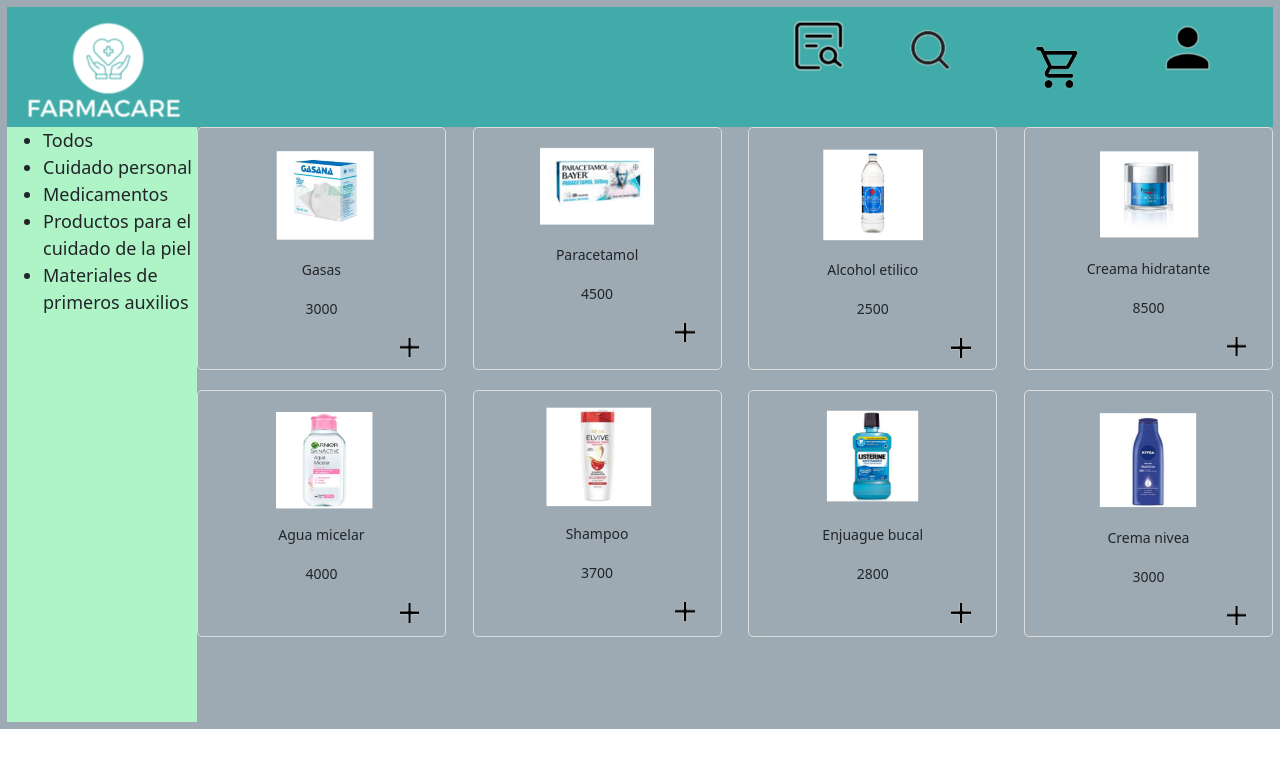
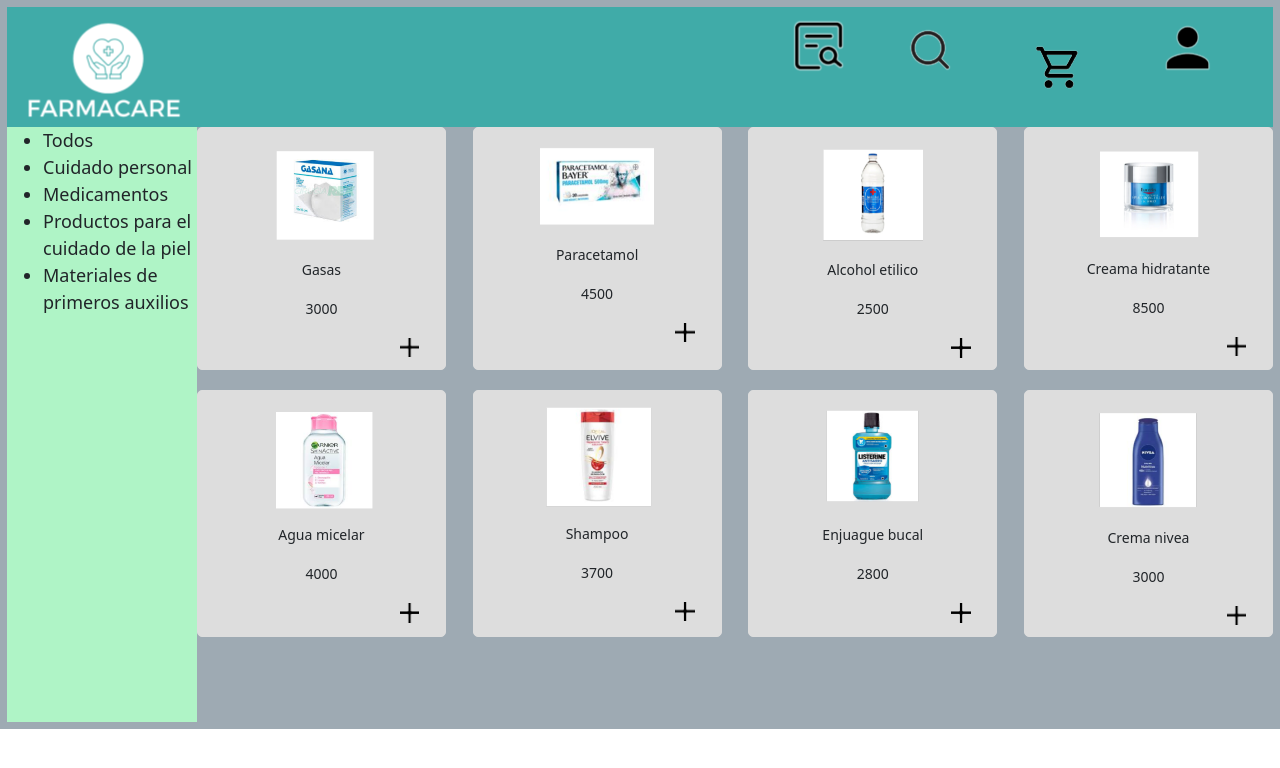
Before and after one commit to pedrogasparini/Farmacare-app, a React (Vite) app in the folder farmacare/: page /home in a window 1280 px wide. Shown: the top 768 px of the page. Built offline with nearby package versions, Linux system fonts and the light colour scheme; a web font is replaced by a local one.

Commit message:
Filtrado de productos (falta TODOS)

```diff
--- a/farmacare/src/components/Home/Home.css
+++ b/farmacare/src/components/Home/Home.css
@@ -32,6 +32,10 @@
     text-align: start;
 }
 
+.menu li:hover {
+  color: #40ABA8;
+}
+
 .productos {
     display: flex;
     flex-wrap: wrap;
@@ -44,6 +48,7 @@
     padding: 10px;
     border: 1px solid #ddd;
     border-radius: 5px;
+    background-color: #ddd;
   }
 
   .productos img {
--- a/farmacare/src/components/Home/Home.jsx
+++ b/farmacare/src/components/Home/Home.jsx
@@ -1,4 +1,4 @@
-import React from "react";
+import { useState}  from "react";
 import "./Home.css";
 import CategoriesService from "./../../services/products/categories";
 import ProductsService from "../../services/products/products";
@@ -6,6 +6,7 @@
 const Home = () => {
 
 
+    const [selectedCategory, setSelectedCategory] = useState("Todos");
     const categoriesService = new CategoriesService();
     const productList = new ProductsService();
 
@@ -14,10 +15,15 @@
     categories.sort((x, y) => x.id - y.id);
 
     const products = productList.getProducts();
+    const filteredProducts = selectedCategory === "Todos" ? products : products.filter(product => product.idCategory === selectedCategory.id);
+
+    const handleCategoryChange = (category) => {
+        setSelectedCategory(category);
+    };
 
     return (
-        <div class="home-container">
-            <div class="header">
+        <div className="home-container">
+            <div className="header">
                 <nav >
                     <button className="Logo">
                         <img src="src/img/logo.png" alt="logo" />
@@ -30,6 +36,7 @@
                     <button className="carrito">
                         <img src="src/img/carrito.png" alt="carrito" />
                     </button>
+
                     <button className="find">
                         <img src="src/img/lupa.png" alt="lupa" />
                     </button>
@@ -42,21 +49,20 @@
                 </nav>
 
             </div>
-            <div class="body">
-                <div class="menu">
+            <div className="body">
+                <div className="menu">
                     <ul>
-                        {categories.map((category) => (
-                            <li key={category.id}>{category.name}</li>
-                        ))}
+                    {categories.map((category) => (
+                        <li key={category.id} onClick={() => handleCategoryChange(category)}>{category.name}</li>))}
                     </ul>
                 </div>
-                <div class="productos">
-                    {products.map((producto) => (
+                <div className="productos">
+                    {filteredProducts.map((producto) => (
                         <div key={producto.id}>
                             <img src={producto.pathImg} alt={producto.name} />
                             <p>{producto.name}</p>
                             <p>{producto.price}</p>
-                            <button class="add">
+                            <button className="add">
                                 <img src="src/img/add40.png" alt="add" />
                             </button>
                         </div>
--- a/farmacare/src/services/products/products.js
+++ b/farmacare/src/services/products/products.js
@@ -5,13 +5,13 @@
     constructor() {
         this.productsList = [
             { id: 1, name: "Gasas", price: 3000, pathImg: "src/img/gasas.png", idCategory: 4 },
-            { id: 2, name: "Paracetamol", price: 4500, pathImg: "src/img/ibuprofeno.png", idCategory: 2 },
+            { id: 2, name: "Paracetamol", price: 4500, pathImg: "src/img/ibuprofeno.png", idCategory: 2  },
             { id: 3, name: "Alcohol etilico", price: 2500, pathImg: "src/img/alcohol.png", idCategory: 4 },
             { id: 4, name: "Creama hidratante", price: 8500, pathImg: "src/img/cremaParaManos.png", idCategory: 1 },
-            { id: 5, name: "Agua micelar", price: 4000, pathImg: "src/img/aguaMiselar.png", idCategory: 1 },
+            { id: 5, name: "Agua micelar", price: 4000, pathImg: "src/img/aguaMiselar.png", idCategory: 3 },
             { id: 6, name: "Shampoo", price: 3700, pathImg: "src/img/shampoo.png", idCategory: 1 },
             { id: 7, name: "Enjuague bucal", price: 2800, pathImg: "src/img/enjuagueBucal.png", idCategory: 1 },
-            { id: 8, name: "Crema nivea", price: 3000, pathImg: "src/img/crema.png", idCategory: 1 }
+            { id: 8, name: "Crema nivea", price: 3000, pathImg: "src/img/crema.png", idCategory: 3  }
         ]
 
     }
```
